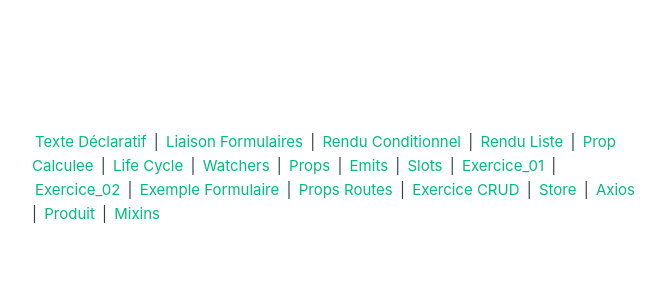
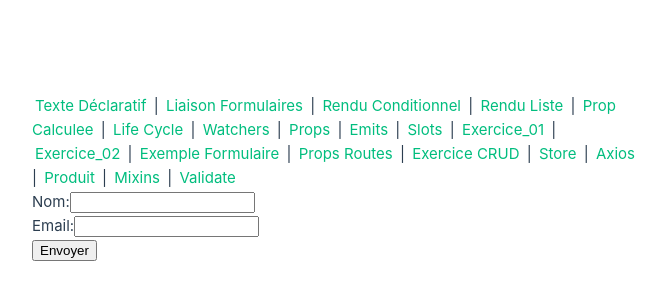
Before and after one commit to GregMarshall999/formation-vue-3, a Vue app: page /validate in a window 1280 px wide. Shown: the part 222-522 px from the top of the page, without its empty margins (0-666 px from the left). Built offline with nearby package versions, Linux system fonts and the light colour scheme.

Commit message:
vee-validate

```diff
--- a/package.json
+++ b/package.json
@@ -12,6 +12,7 @@
     "axios": "^1.7.2",
     "babel": "^6.23.0",
     "json-server": "^1.0.0-beta.1",
+    "vee-validate": "^4.13.1",
     "vue": "^3.4.29",
     "vue-axios": "^3.5.2",
     "vue-router": "^4.4.0",
--- a/src/components/NavBar.vue
+++ b/src/components/NavBar.vue
@@ -18,6 +18,7 @@
         <router-link :to="{ name: 'Store' }">Store</router-link> |
         <router-link :to="{ name: 'Axios' }">Axios</router-link> |
         <router-link :to="{ name: 'Produits' }">Produit</router-link> |
-        <router-link :to="{ name: 'Mixins' }">Mixins</router-link>
+        <router-link :to="{ name: 'Mixins' }">Mixins</router-link> |
+        <router-link :to="{ name: 'Validate' }">Validate</router-link>
     </nav>
 </template>
--- /dev/null
+++ b/src/mixins/veeValidationMixin.js
@@ -0,0 +1,19 @@
+export default {
+    methods: {
+        validerRequis(valeur) {
+            if(!valeur) {
+                return 'Ce champ est requis';
+            }
+
+            return true;
+        },
+        validerEmail(valeur) {
+            const regex = /^[A-Z0-9._%+-]+@[A-Z0-9.-]+\.[A-Z]{2,4}$/i;
+            if(!regex.test(valeur)) {
+                return 'Ce champ doit être un email valide';
+            }
+
+            return true;
+        }
+    }
+}
--- a/src/router/index.js
+++ b/src/router/index.js
@@ -23,6 +23,7 @@ import CreerProduit from '@/vue/Produits/CreerProduit.vue'
 import ModifierProduit from '@/vue/Produits/ModifierProduit.vue'
 import DetailsProduit from '@/vue/Produits/DetailsProduit.vue'
 import Mixins from '@/vue/Mixins.vue'
+import Validate from '@/vue/Validate.vue'
 
 import ExempleForm from '@/vue/ExempleFormulaire/ExempleForm.vue';
 
@@ -145,6 +146,11 @@ const routes = [
         path: '/mixins',
         name: 'Mixins',
         component: Mixins
+    },
+    {
+        path: '/validate',
+        name: 'Validate',
+        component: Validate
     }
 ]
 
--- /dev/null
+++ b/src/vue/Validate.vue
@@ -0,0 +1,39 @@
+<template>
+
+<Form @submit="envoyer">
+    <div>
+        <label>Nom:</label>
+        <Field name="nom" type="text" :rules="validerRequis" />
+        <ErrorMessage name="nom"/>
+    </div>
+
+    <div>
+        <label>Email:</label>
+        <Field name="email" type="email" :rules="[validerRequis, validerEmail]" />
+        <ErrorMessage name="email"/>
+    </div>
+
+    <button>Envoyer</button>
+</Form>
+
+</template>
+
+<script>
+import { Form, Field, ErrorMessage } from 'vee-validate'
+import veeValidationMixin from '@/mixins/veeValidationMixin'
+
+export default {
+    components: {
+        Form,
+        Field,
+        ErrorMessage
+    },
+    methods: {
+        envoyer(valeurs) {
+            console.log(valeurs)
+        }
+    },
+    mixins: [veeValidationMixin]
+}
+
+</script>
```
Also changed, not shown: 1 other file (tests, documents, lock files or other folders).
